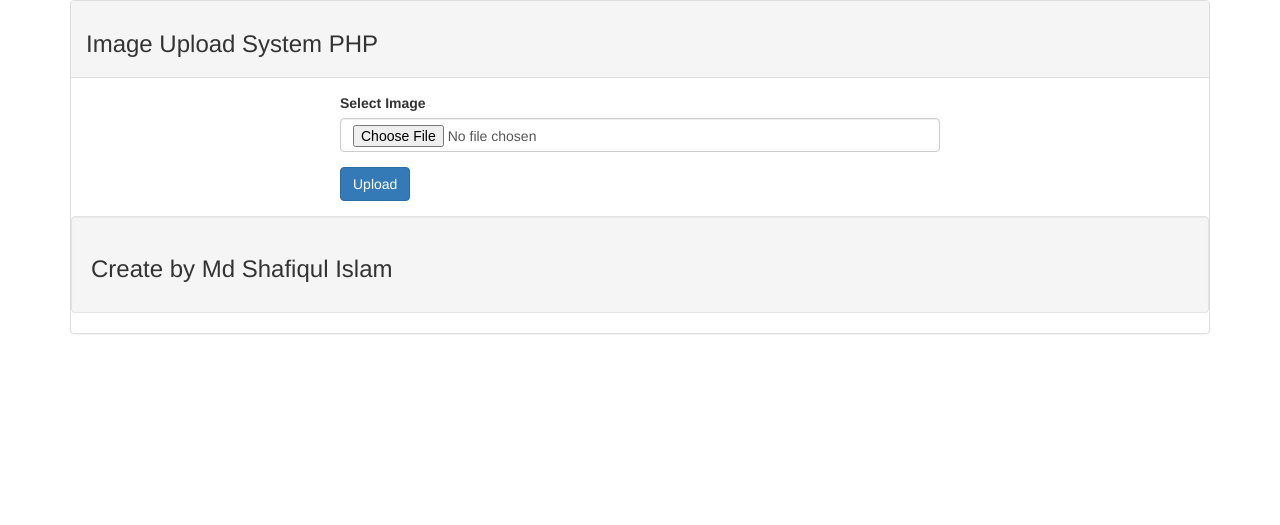
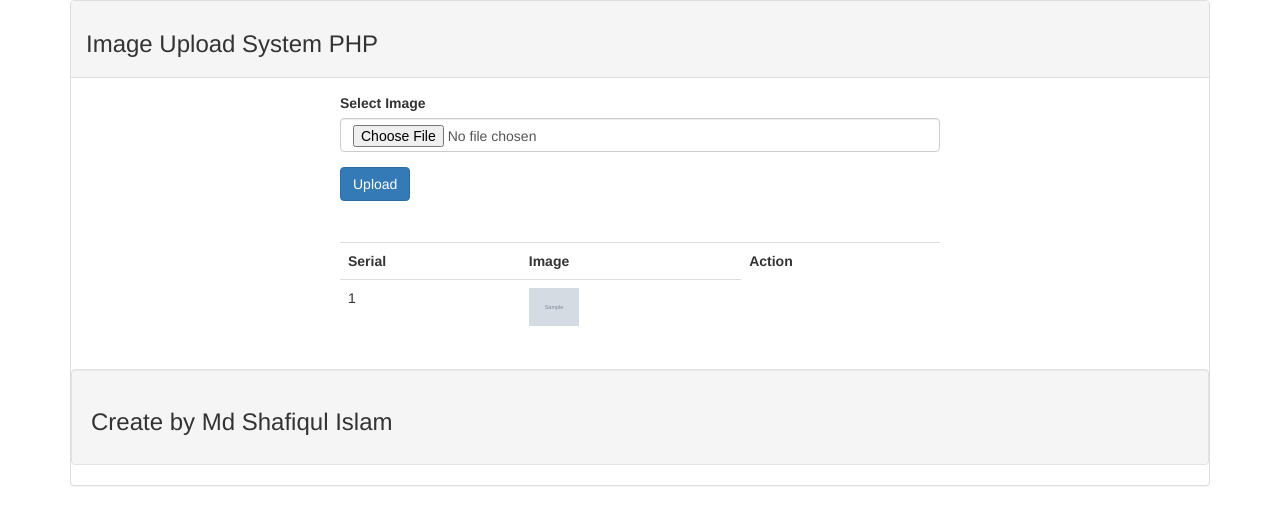
Before and after one commit to shafikcmt/Image-Upload-System-PHP, a PHP site: page / in a window 1280 px wide. Shown: the top 525 px of the page. Run offline with PHP 8.4, Linux system fonts and the light colour scheme; tables that the repository leaves empty or names only in its code hold one stand-in row (values such as "Sample post"); grey boxes marked "Sample" are stand-in pictures.

Commit message:
Uploading Image File With PHP (Showing Uploaded Image)

```diff
--- a/index.php
+++ b/index.php
@@ -42,8 +42,34 @@ $db = new Database();
                     </div>
                     <input class="btn btn-primary" type="submit" name="submit" value="Upload">
                 </form>
+                <br>
+                  <br>
+                      <div class="row">
+                       <div height="100px" class="col-md-4">
 
+                       </div>
+                   </div>
+                <table class="table">
+                    <tr>
+                        <th>Serial</th>
+                        <th>Image</th>
+                        <th>Action</th>
+                    </tr>
+                <?php
+                   $query = "SELECT * FROM tbl_image";
+                   $getImage = $db->select($query);
+                   if($getImage){
+                       $i=0;
+                       while($result = $getImage->fetch_assoc()){
+                           $i++;
+                   ?>
+                    <tr>
+                        <td><?php echo $i; ?></td>
+                        <td><img height="40px" width="50px;"  class="img-responsive" src="<?php echo $result['image']; ?>" ></td>
 
+                    </tr>
+                    <?php }} ?>
+                </table>
             </div>
 
         </div>
```
Also changed, not shown: uploads/22c89dde2b.png (added).
